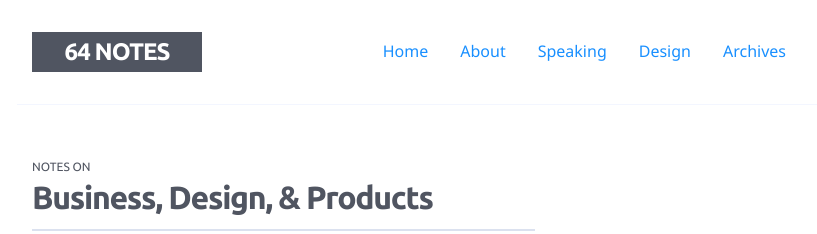
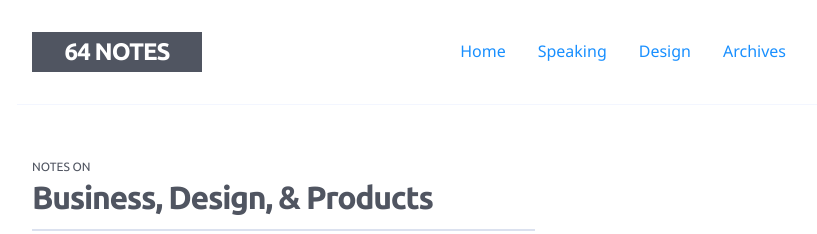
Before and after one commit to 64Notes/64notes.com, a Jekyll site: the page built from index.html, in a window 1280 px wide and 900 px high. Shown: the top 234 px of the window, without its empty margins (223-1040 px from the left). Built offline with Jekyll 4.4.1, drawn with Linux system fonts in a browser that asks for light colours; comment, search, counter and statistics services are not loaded.

Commit message:
Reduce header footer and navigation

```diff
--- a/_includes/components/footer.html
+++ b/_includes/components/footer.html
@@ -1,7 +1,5 @@
 
 <div id="social_area" class="grid-container">
-  <hr class="divider-2">
-
   <div class="grid-x grid-margin-x" id="social">
     <p class="no-bullet text-center [ cell small-12 ]" id="socialfollow">
       <a href="https://www.linkedin.com/in/kingsidharth/" target="_blank">LinkedIn</a>  &nbsp;&middot;&nbsp;
@@ -9,8 +7,6 @@
       <a href="https://instagram.com/kingsidharth" target="_blank">Instagram</a>
     </p>
   </div>
-
-  <hr class="divider-2">
 </div>
 <!-- #social_area -->
 
@@ -18,8 +14,9 @@
   <div class="grid-x grid-margin-x" id="footer">
     <div class="cell small-12 medium-6">&copy; {{ 'now' | date: "%Y" }}
       <a href="http://www.kingsidharth.com" rel="author">@kingsidharth</a><a href="https://plus.google.com/100630005600562803456/" rel="author">.</a>
+      <a href="/about">About 64 Notes</a>
     </div>
-    <div class="cell small-12 medium-6 text-right">
+    <div class="cell small-12 medium-6 alt">
       <a href="/colophon">Colophon</a> &middot; <a href="https://github.com/64Notes/64notes.com" rel="nofollow">Code on Github</a>
     </div>
   </div>
--- a/_includes/components/header.html
+++ b/_includes/components/header.html
@@ -1,20 +1,21 @@
 <header id='header_area' class="grid-container">
   <div class='grid-x grid-margin-x' id='header'>
 
-    <div class="cell medium-3 small-12">
-      <h2 id="logo" onclick="return open_navigation()">
+    <div class="cell medium-3 small-6">
+      <h2 id="logo">
         64 Notes
-        <div class="show-for-small-only" id="icon_hamburger" >
-          <svg viewPort="0 0 24 24">
-            <line class="top" x1="0" y1="3" x2="24" y2="3" />
-            <line class="mid" x1="0" y1="12" x2="24" y2="12" />
-            <line class="bot" x1="0" y1="21" x2="24" y2="21" />
-          </svg>
-        </div>
       </h2>
+    </div>
+
+    <div class="cell small-6 show-for-small-only text-right">
+      <ul class="menu align-right">
+        <li><a href="#" onclick="return open_navigation()">menu</a></li>
+      </ul>
     </div>
 
     {% include components/navigation.html %}
 
+    <div class="cell small-12 divider"></div>
+
   </div><!-- #header -->
 </header><!-- #header_area -->
--- a/_includes/components/navigation.html
+++ b/_includes/components/navigation.html
@@ -10,12 +10,6 @@
     <li>
       <a {% if page.slug == 'home' %}class="is-active"{%endif%} href='/'>
         Home
-      </a>
-    </li>
-
-    <li>
-      <a {% if page.slug == 'about' %}class="is-active"{% endif %} href='/about'>
-        About
       </a>
     </li>
 
```
